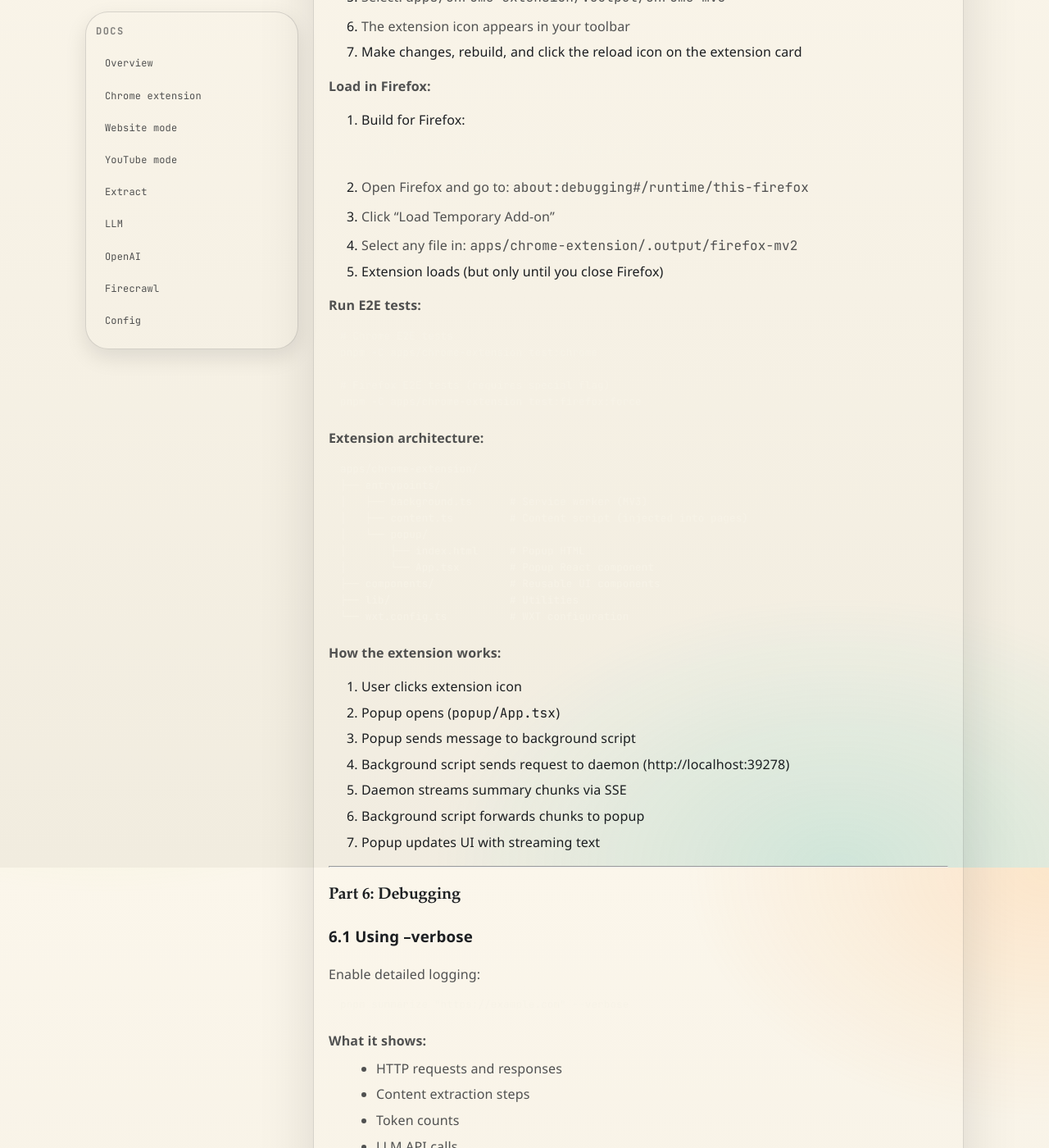
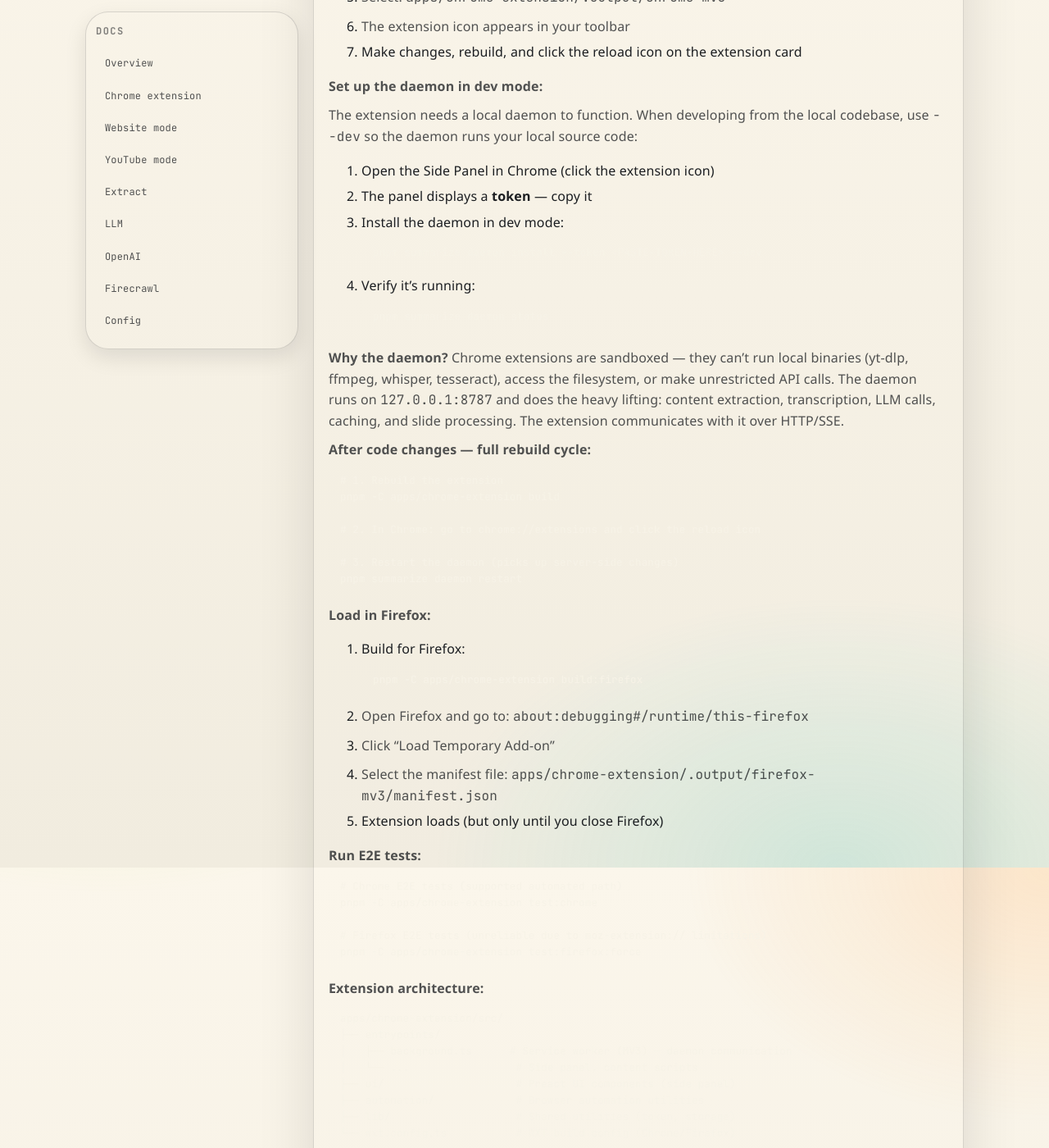
Before and after one commit to az9713/summarize, a Jekyll site: the page built from docs/DEVELOPER_GUIDE.md, in a window 1280 px wide and 1400 px high, scrolled down 31142 px. Shown: the whole window at 82% size. Built offline with Jekyll 4.4.1, drawn with Linux system fonts in a browser that asks for light colours; our own code applies the rules of GitHub Pages for plain Markdown files; some of the changed text lies outside the part shown.

Commit message:
docs: fix daemon setup instructions and add local dev workflow
- Add daemon dev-mode setup section to Developer Guide (--dev flag,
  token workflow, rebuild cycle, why the daemon is needed)
- Fix port numbers (was 39278/57475, correct is 8787)
- Fix Firefox output directory (firefox-mv2 → firefox-mv3)
- Fix extension architecture tree and message flow to match codebase
- Add "Running from local codebase" section to User Guide for
  developers using unpacked extension with local source

Co-Authored-By: Claude Opus 4.6 <noreply@anthropic.com>

````diff
--- a/docs/DEVELOPER_GUIDE.md
+++ b/docs/DEVELOPER_GUIDE.md
@@ -1551,6 +1551,35 @@ pnpm -C apps/chrome-extension dev:firefox
 
 7. Make changes, rebuild, and click the reload icon on the extension card
 
+**Set up the daemon in dev mode:**
+
+The extension needs a local daemon to function. When developing from the local codebase, use `--dev` so the daemon runs your local source code:
+
+1. Open the Side Panel in Chrome (click the extension icon)
+2. The panel displays a **token** — copy it
+3. Install the daemon in dev mode:
+   ```bash
+   pnpm summarize daemon install --token <PASTE-TOKEN-HERE> --dev
+   ```
+4. Verify it's running:
+   ```bash
+   pnpm summarize daemon status
+   ```
+
+**Why the daemon?** Chrome extensions are sandboxed — they can't run local binaries (yt-dlp, ffmpeg, whisper, tesseract), access the filesystem, or make unrestricted API calls. The daemon runs on `127.0.0.1:8787` and does the heavy lifting: content extraction, transcription, LLM calls, caching, and slide processing. The extension communicates with it over HTTP/SSE.
+
+**After code changes — full rebuild cycle:**
+
+```bash
+# 1. Rebuild the extension
+pnpm -C apps/chrome-extension build
+
+# 2. In Chrome: go to chrome://extensions and click the reload icon
+
+# 3. Restart the daemon (picks up server-side changes)
+pnpm summarize daemon restart
+```
+
 **Load in Firefox:**
 
 1. Build for Firefox:
@@ -1562,44 +1591,43 @@ pnpm -C apps/chrome-extension dev:firefox
 
 3. Click "Load Temporary Add-on"
 
-4. Select any file in: `apps/chrome-extension/.output/firefox-mv2`
+4. Select the manifest file: `apps/chrome-extension/.output/firefox-mv3/manifest.json`
 
 5. Extension loads (but only until you close Firefox)
 
 **Run E2E tests:**
 
 ```bash
-# Chrome E2E tests
+# Chrome E2E tests (supported automated path)
 pnpm -C apps/chrome-extension test:chrome
 
-# Firefox E2E tests (requires special flag)
+# Firefox E2E tests (unreliable due to moz-extension:// limitations)
 pnpm -C apps/chrome-extension test:firefox:force
 ```
 
 **Extension architecture:**
 
 ```
-apps/chrome-extension/
+apps/chrome-extension/src/
 ├── entrypoints/
-│   ├── background.ts      # Service worker (MV3)
-│   ├── content.ts         # Content script (injected into pages)
-│   └── popup/
-│       ├── index.html     # Popup HTML
-│       └── App.tsx        # Popup React component
-├── components/            # Reusable UI components
-├── lib/                   # Utilities
-└── wxt.config.ts          # WXT configuration
+│   ├── background.ts      # Service worker (MV3) — daemon communication
+│   └── ...                 # Side panel, content scripts
+├── ui/                     # Preact UI components (side panel)
+├── automation/             # Browser automation utilities
+├── lib/                    # Shared utilities (token, storage)
+└── wxt.config.ts           # WXT build config (Chrome/Firefox)
 ```
 
 **How the extension works:**
 
-1. User clicks extension icon
-2. Popup opens (`popup/App.tsx`)
-3. Popup sends message to background script
-4. Background script sends request to daemon (http://localhost:39278)
-5. Daemon streams summary chunks via SSE
-6. Background script forwards chunks to popup
-7. Popup updates UI with streaming text
+1. User opens the Side Panel and clicks Summarize
+2. Panel sends `panel:summarize` message to background service worker
+3. Background sends `POST /v1/summarize` to daemon at `http://127.0.0.1:8787`
+4. Daemon extracts content, calls LLM, creates an SSE session
+5. Background subscribes to `GET /v1/summarize/{id}/events` (SSE stream)
+6. Daemon streams events: `meta`, `status`, `chunk`, `slides`, `metrics`, `done`
+7. Background forwards each event to panel as `bg:summarize-stream`
+8. Panel renders streaming Markdown in the Preact UI
 
 ---
 
````
Also changed, not shown: docs/USER_GUIDE.md (+37 -1 lines).
